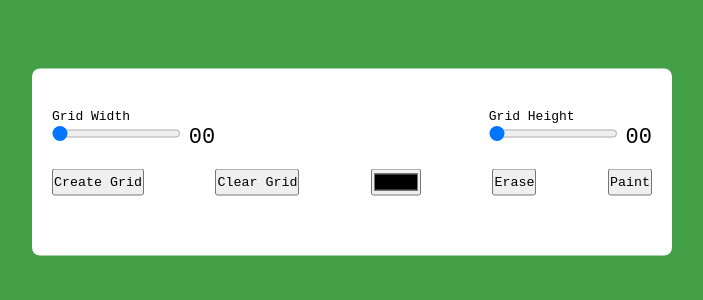
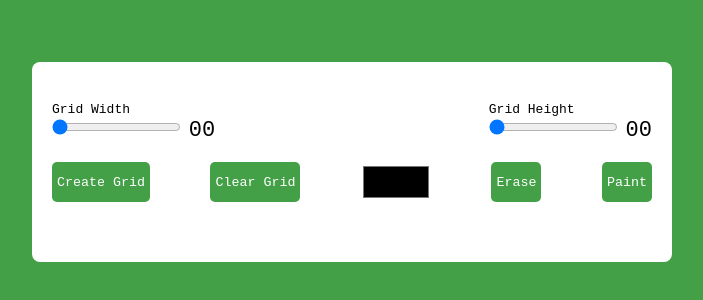
Before and after one commit to leticea/pixel-art-generator, a plain HTML site: page index.html in a window 1280 px wide. Shown: the part 238-538 px from the top of the page, without its empty margins (288-991 px from the left). Drawn offline with Linux system fonts and the light colour scheme.

Commit message:
codando style

```diff
--- a/style.css
+++ b/style.css
@@ -36,3 +36,22 @@ span {
   margin-bottom: 20px;
   gap: 10px;
 }
+
+button {
+  background-color: #43A047;
+  border: none;
+  border-radius: 5px;
+  padding: 5px;
+  color: #FFF;
+}
+
+input[type="color"] {
+  -webkit-appearance: none;
+  -moz-appearance: none;
+  appearance: none;
+  background-color: transparent;
+  width: 70px;
+  height: 40px;
+  border: none;
+  cursor: pointer;
+}
```
